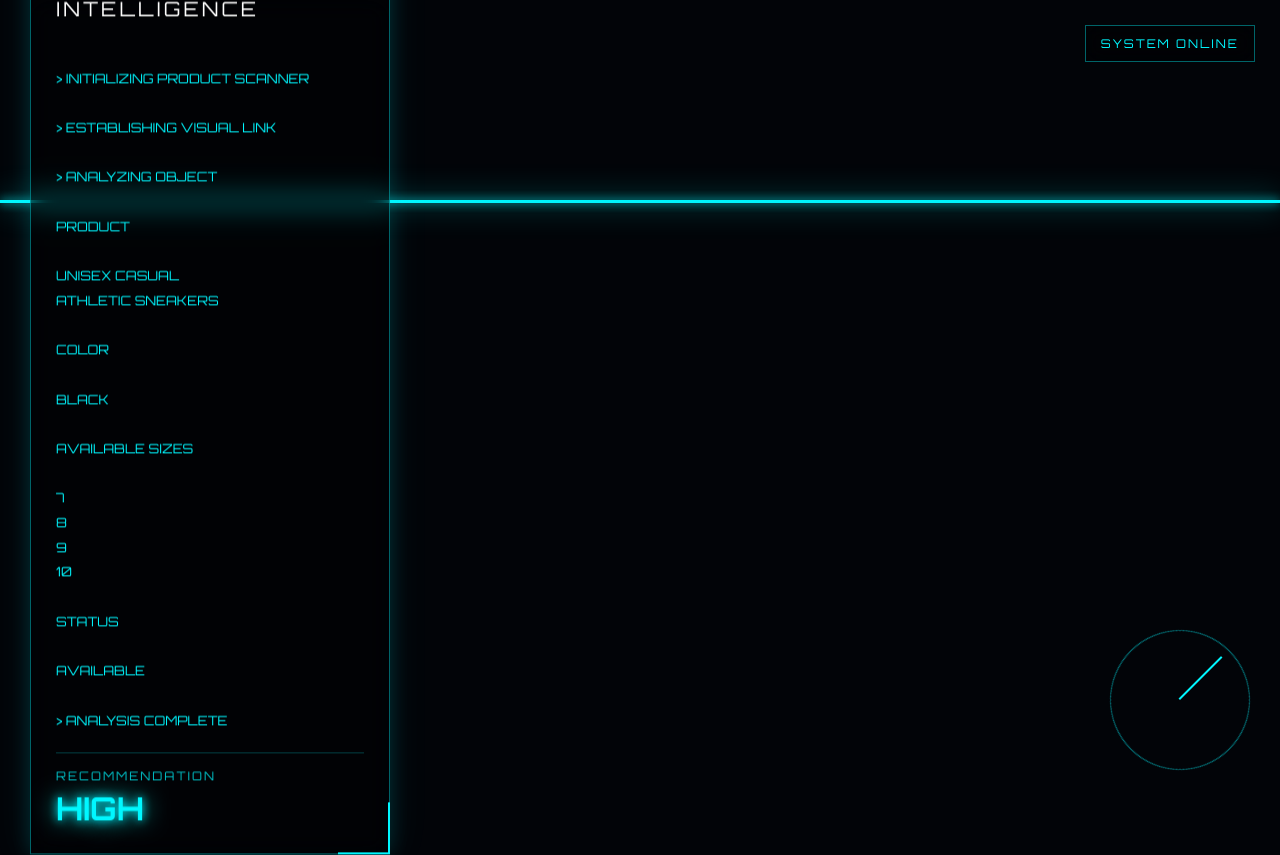
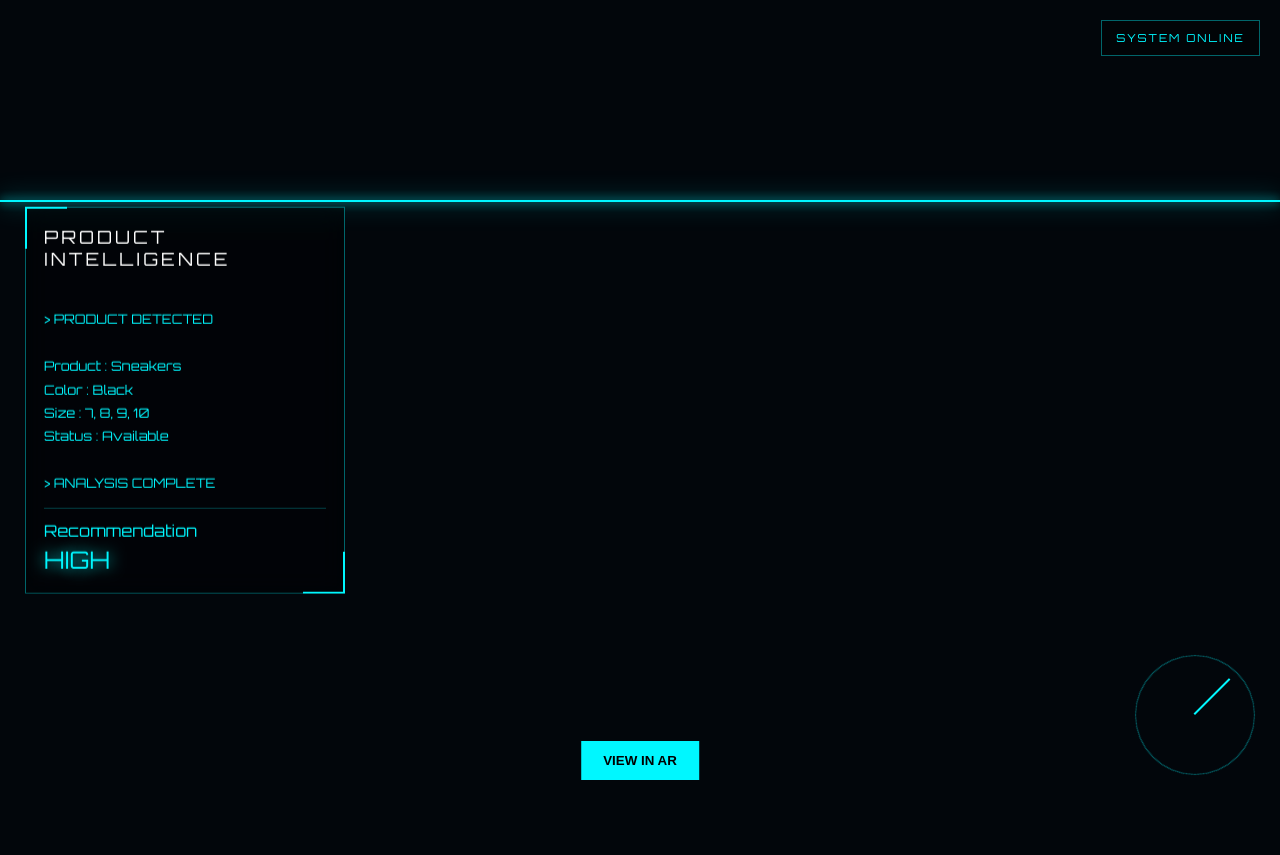
Before and after one commit to umarsajjad1212/Sneakers-AR, a plain HTML site: page index.html in a window 1280 px wide. After the commit the page ends 800 px from the top, so only its background shows below. Drawn offline with nearby package versions, Linux system fonts and the light colour scheme.

Commit message:
Refactor styles and improve HTML structure

```diff
--- a/index.html
+++ b/index.html
@@ -6,7 +6,9 @@
 
 <title>Product Intelligence</title>
 
-<script type="module" src="https://unpkg.com/@google/model-viewer/dist/model-viewer.min.js"></script>
+<script type="module"
+src="https://unpkg.com/@google/model-viewer/dist/model-viewer.min.js">
+</script>
 
 <link href="https://fonts.googleapis.com/css2?family=Orbitron:wght@400;500;600;700&display=swap" rel="stylesheet">
 
@@ -19,7 +21,7 @@ box-sizing:border-box;
 }
 
 body{
-background:#020408;
+background:#02060b;
 font-family:'Orbitron',sans-serif;
 overflow:hidden;
 color:#00f7ff;
@@ -28,126 +30,120 @@ color:#00f7ff;
 model-viewer{
 width:100vw;
 height:100vh;
-background:radial-gradient(circle at center,#07131f,#000);
+background:
+radial-gradient(circle at center,
+rgba(0,247,255,.08),
+transparent 40%);
 }
+
+/* HUD */
 
 .hud{
 position:absolute;
-left:30px;
+left:25px;
 top:50%;
 transform:translateY(-50%);
-width:360px;
-padding:25px;
+width:320px;
+padding:18px;
 background:rgba(0,0,0,.35);
 border:1px solid rgba(0,247,255,.4);
 backdrop-filter:blur(12px);
-box-shadow:
-0 0 20px rgba(0,247,255,.15),
-0 0 40px rgba(0,247,255,.08);
 z-index:100;
 }
 
-.hud::before{
+.hud:before{
 content:"";
 position:absolute;
 top:-1px;
 left:-1px;
-width:50px;
-height:50px;
+width:40px;
+height:40px;
 border-top:2px solid #00f7ff;
 border-left:2px solid #00f7ff;
 }
 
-.hud::after{
+.hud:after{
 content:"";
 position:absolute;
 bottom:-1px;
 right:-1px;
-width:50px;
-height:50px;
+width:40px;
+height:40px;
 border-bottom:2px solid #00f7ff;
 border-right:2px solid #00f7ff;
 }
 
 .title{
-font-size:20px;
+font-size:18px;
 letter-spacing:3px;
+margin-bottom:15px;
 color:white;
-margin-bottom:20px;
 }
 
 #typing{
+font-size:13px;
+line-height:1.8;
 white-space:pre-line;
-line-height:1.9;
-font-size:13px;
-min-height:300px;
+min-height:180px;
 }
 
-.recommendation{
-margin-top:20px;
-padding-top:15px;
+.rec{
+margin-top:12px;
+padding-top:12px;
 border-top:1px solid rgba(0,247,255,.25);
 }
 
-.rec-title{
-font-size:12px;
-letter-spacing:2px;
-opacity:.8;
+.rec-value{
+font-size:24px;
+margin-top:4px;
+color:#00f7ff;
+text-shadow:0 0 15px #00f7ff;
 }
 
-.rec-value{
-font-size:32px;
-font-weight:700;
-margin-top:5px;
-color:#00f7ff;
-text-shadow:
-0 0 10px #00f7ff,
-0 0 25px #00f7ff;
-}
+/* SCAN LINE */
 
-.scan-line{
+.scan{
 position:absolute;
 left:0;
 width:100%;
-height:3px;
+height:2px;
 background:#00f7ff;
 box-shadow:
 0 0 10px #00f7ff,
-0 0 30px #00f7ff;
+0 0 25px #00f7ff;
 animation:scan 4s linear infinite;
 pointer-events:none;
 z-index:50;
 }
 
 @keyframes scan{
-0%{
-top:0;
+0%{top:0;}
+100%{top:100%;}
 }
-100%{
-top:100%;
-}
-}
+
+/* STATUS */
 
 .status{
 position:absolute;
-top:25px;
-right:25px;
-padding:10px 15px;
+top:20px;
+right:20px;
+padding:10px 14px;
 border:1px solid rgba(0,247,255,.4);
 background:rgba(0,0,0,.35);
-backdrop-filter:blur(10px);
-font-size:12px;
+font-size:11px;
 letter-spacing:2px;
 z-index:100;
 }
 
+/* RADAR */
+
 .radar{
 position:absolute;
-bottom:30px;
-right:30px;
-width:140px;
-height:140px;
-border:1px solid rgba(0,247,255,.5);
+bottom:25px;
+right:25px;
+width:120px;
+height:120px;
+border:1px solid rgba(0,247,255,.4);
 border-radius:50%;
 animation:rotate 8s linear infinite;
 z-index:100;
@@ -159,43 +155,37 @@ position:absolute;
 left:50%;
 top:50%;
 width:2px;
-height:60px;
+height:50px;
 background:#00f7ff;
 transform-origin:bottom center;
 }
 
 @keyframes rotate{
-from{
-transform:rotate(0deg);
-}
-to{
-transform:rotate(360deg);
-}
+from{transform:rotate(0deg);}
+to{transform:rotate(360deg);}
 }
 
 @media(max-width:768px){
 
 .hud{
-width:90%;
-left:5%;
+left:10px;
+right:10px;
+width:auto;
 top:auto;
 bottom:20px;
 transform:none;
 }
 
 .radar{
-width:90px;
-height:90px;
-}
-
-.rec-value{
-font-size:24px;
+width:80px;
+height:80px;
 }
 
 }
 
 </style>
 </head>
+
 <body>
 
 <model-viewer
@@ -205,9 +195,24 @@ auto-rotate
 shadow-intensity="1"
 ar
 ar-modes="webxr scene-viewer quick-look">
+
+<button slot="ar-button"
+style="
+position:absolute;
+bottom:20px;
+left:50%;
+transform:translateX(-50%);
+padding:12px 22px;
+background:#00f7ff;
+border:none;
+cursor:pointer;
+font-weight:bold;">
+VIEW IN AR
+</button>
+
 </model-viewer>
 
-<div class="scan-line"></div>
+<div class="scan"></div>
 
 <div class="status">
 SYSTEM ONLINE
@@ -221,8 +226,8 @@ PRODUCT INTELLIGENCE
 
 <div id="typing"></div>
 
-<div class="recommendation">
-<div class="rec-title">RECOMMENDATION</div>
+<div class="rec">
+<div>Recommendation</div>
 <div class="rec-value">HIGH</div>
 </div>
 
@@ -233,31 +238,12 @@ PRODUCT INTELLIGENCE
 <script>
 
 const text = `
-> INITIALIZING PRODUCT SCANNER
+> PRODUCT DETECTED
 
-> ESTABLISHING VISUAL LINK
-
-> ANALYZING OBJECT
-
-PRODUCT
-
-UNISEX CASUAL
-ATHLETIC SNEAKERS
-
-COLOR
-
-BLACK
-
-AVAILABLE SIZES
-
-7
-8
-9
-10
-
-STATUS
-
-AVAILABLE
+Product : Sneakers
+Color   : Black
+Size    : 7, 8, 9, 10
+Status  : Available
 
 > ANALYSIS COMPLETE
 `;
@@ -275,7 +261,7 @@ target.innerHTML += text.charAt(i);
 
 i++;
 
-setTimeout(typeEffect,20);
+setTimeout(typeEffect,18);
 
 }
 
```
